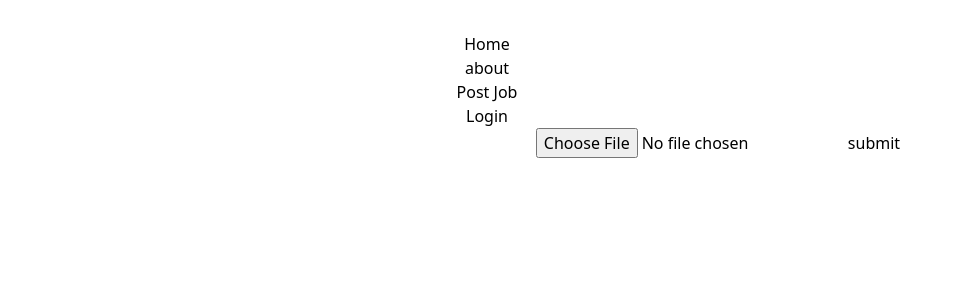
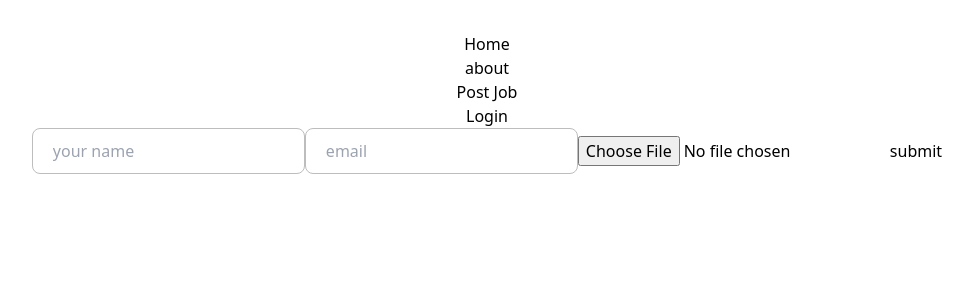
Before and after one commit to abhishek-sonawane/recruiting-platform, a React (Vite) app in the folder client/: page /job/apply/1 in a window 1280 px wide. Shown: the top 300 px of the page, without its empty margins (153-1126 px from the left). Built offline with nearby package versions, Linux system fonts and the light colour scheme; no server answers.

Commit message:
made basic UI for the apply to job post page

```diff
--- a/client/src/pages/ApplyToJob.jsx
+++ b/client/src/pages/ApplyToJob.jsx
@@ -14,12 +14,12 @@ function ApplyToJob() {
     }
 
   return (
-    <div>
-     <form onSubmit={(e)=>handleSubmit(e)} encType='multipart/form-data'>
-     <input type="text" value={name} onChange={(e)=>setName(e.target.value)} />
-     <input type="email" value={email} onChange={(e)=>setEmail(e.target.value)} />
+    <div className='grid place-content-center' >
+     <form className='flex flex-col gap-6 bg-white rounded-xl w-full p-20 max-w-xl'  onSubmit={(e)=>handleSubmit(e)} encType='multipart/form-data'>
+     <input className=' input-field w-full' placeholder='your name' type="text" value={name} onChange={(e)=>setName(e.target.value)} />
+     <input className=' input-field w-full' placeholder='email' type="email" value={email} onChange={(e)=>setEmail(e.target.value)} />
       <input type="file" onChange={(e)=>setFile(e.target.files[0])} />
-        <button>submit</button>
+        <button className='p-3 bg-red-400 rounded-lg text-white font-semibold text-xl w-full' >submit</button>
      </form>
     </div>
   )
```
